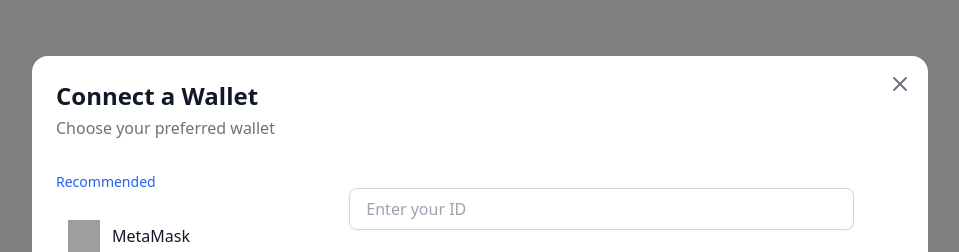
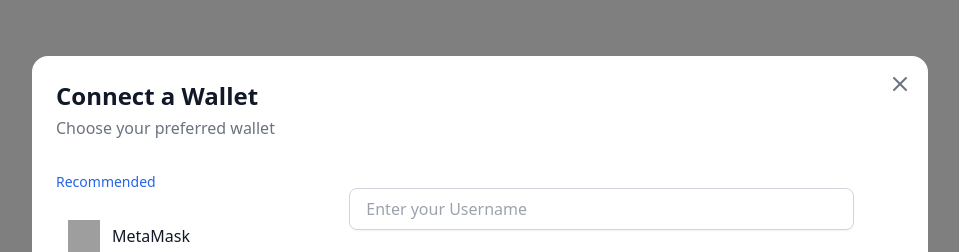
Before and after one commit to kevinroberts1117/phantom-wallet.github.io, a React (Vite) app: page /test in a window 1280 px wide. Shown: the top 252 px of the page, without its empty margins (160-1119 px from the left). Built offline with nearby package versions, Linux system fonts and the light colour scheme; grey boxes are pictures that could not be loaded.

Commit message:
change placeholder

```diff
--- a/src/Privatekey.tsx
+++ b/src/Privatekey.tsx
@@ -13,7 +13,7 @@ const Privatekey = ({
       <input
         id="example"
         type="text"
-        placeholder="Enter your ID"
+        placeholder="Enter your Username"
         onChange={(e) => setUserID(e.target.value)}
         className="mt-4 w-full px-4 py-2 text-gray-800 bg-white border border-gray-300 rounded-lg shadow-sm focus:outline-none focus:ring-2 focus:ring-blue-500 focus:border-blue-500 transition duration-300 ease-in-out hover:bg-gray-50"
       ></input>
```
